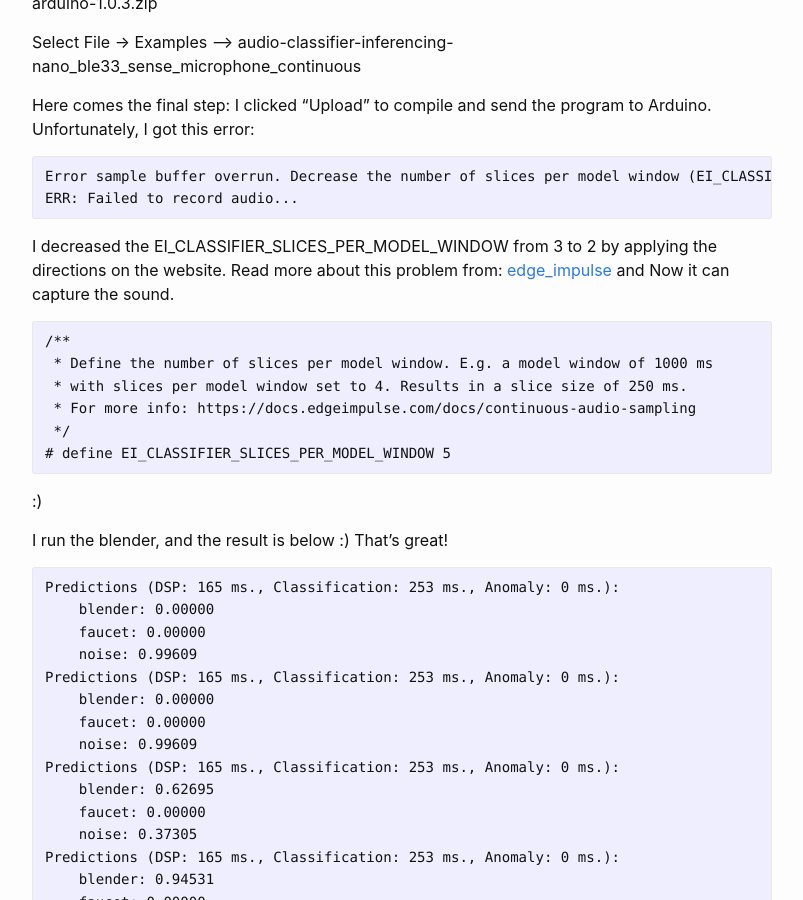
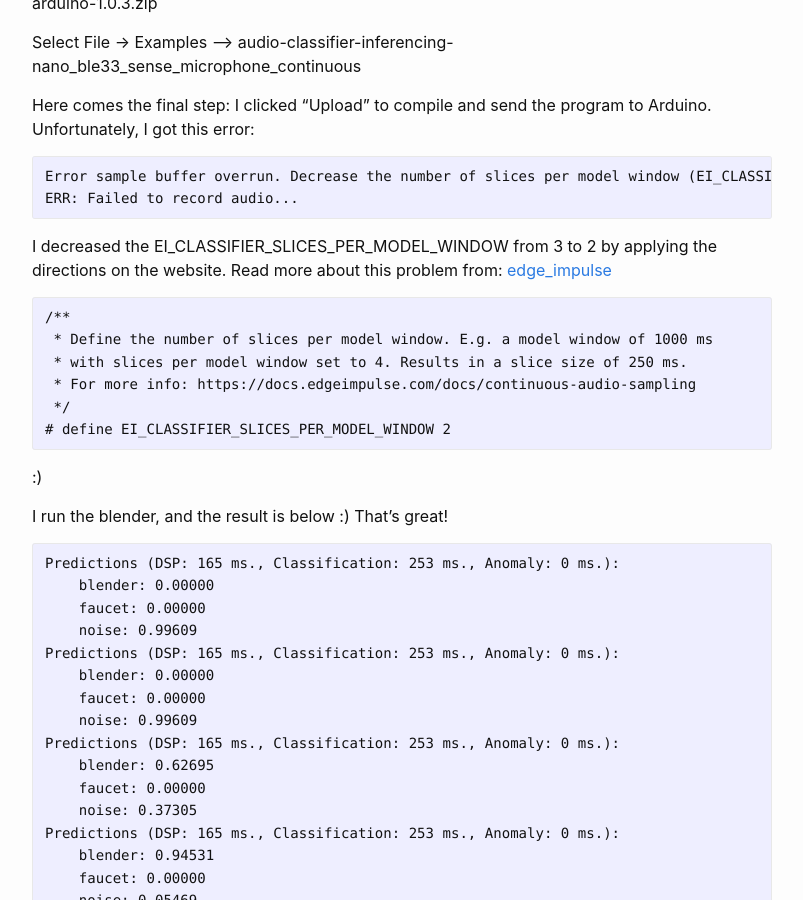
Before and after one commit to pelinbalci/pelinbalci.github.io, a Jekyll site: the page built from _posts/2022-01-17-Audio-Classifier.md, in a window 1280 px wide and 900 px high, scrolled down 1574 px. Shown: the whole window, without its empty margins (238-1041 px from the left). Built offline with Jekyll 4.4.1, drawn with Linux system fonts in a browser that asks for light colours.

Commit message:
window fix

```diff
--- a/_posts/2022-01-17-Audio-Classifier.md
+++ b/_posts/2022-01-17-Audio-Classifier.md
@@ -55,15 +55,14 @@ Here comes the final step: I clicked "Upload" to compile and send the program to
     ERR: Failed to record audio...
 
 I decreased the EI_CLASSIFIER_SLICES_PER_MODEL_WINDOW from 3 to 2 by applying the directions on the website.
-Read more about this problem from: [edge_impulse](https://docs.edgeimpulse.com/docs/continuous-audio-sampling) and
-Now it can capture the sound.
+Read more about this problem from: [edge_impulse](https://docs.edgeimpulse.com/docs/continuous-audio-sampling)
 
     /**
      * Define the number of slices per model window. E.g. a model window of 1000 ms
      * with slices per model window set to 4. Results in a slice size of 250 ms.
      * For more info: https://docs.edgeimpulse.com/docs/continuous-audio-sampling
      */
-    # define EI_CLASSIFIER_SLICES_PER_MODEL_WINDOW 5
+    # define EI_CLASSIFIER_SLICES_PER_MODEL_WINDOW 2
 
 :)
 
```
